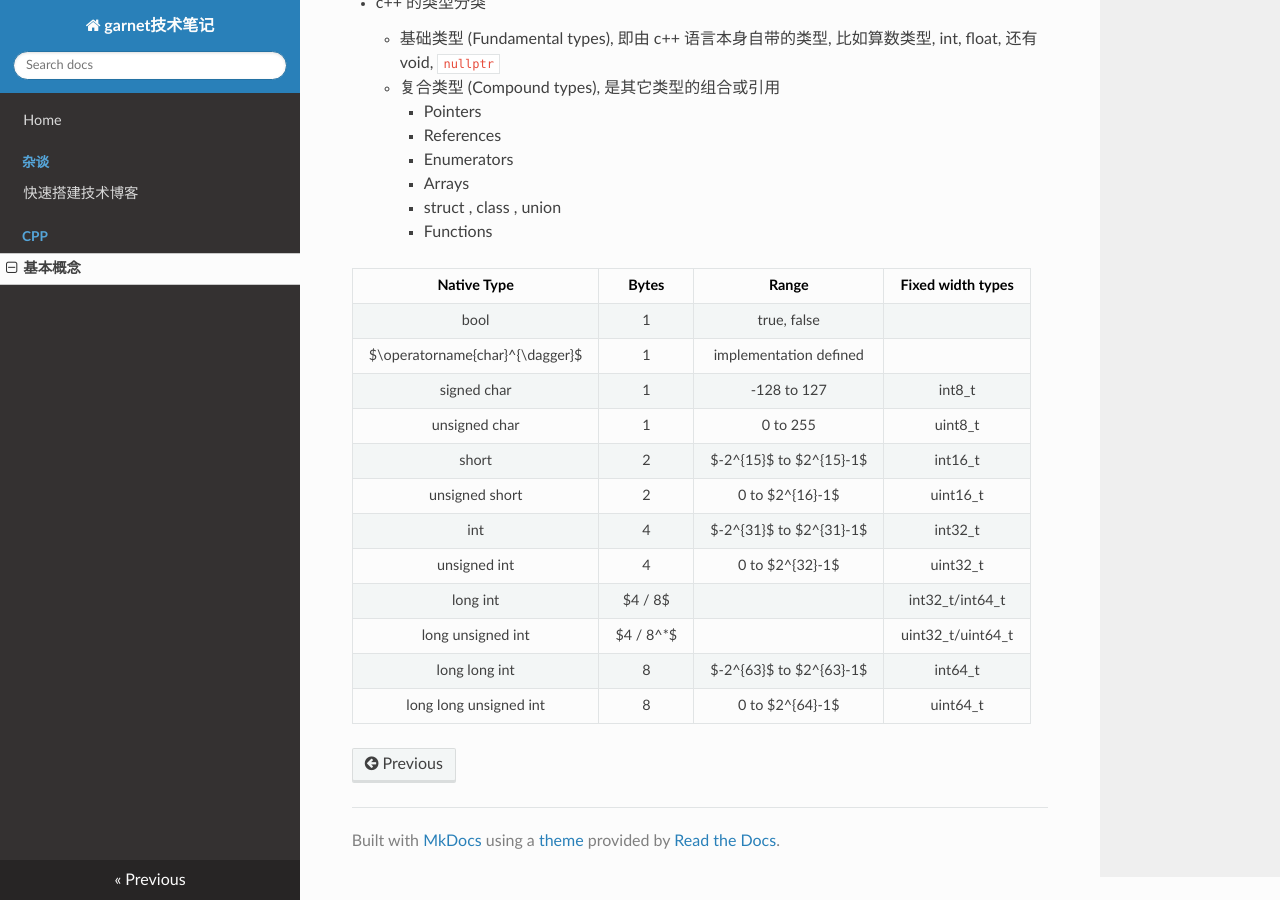
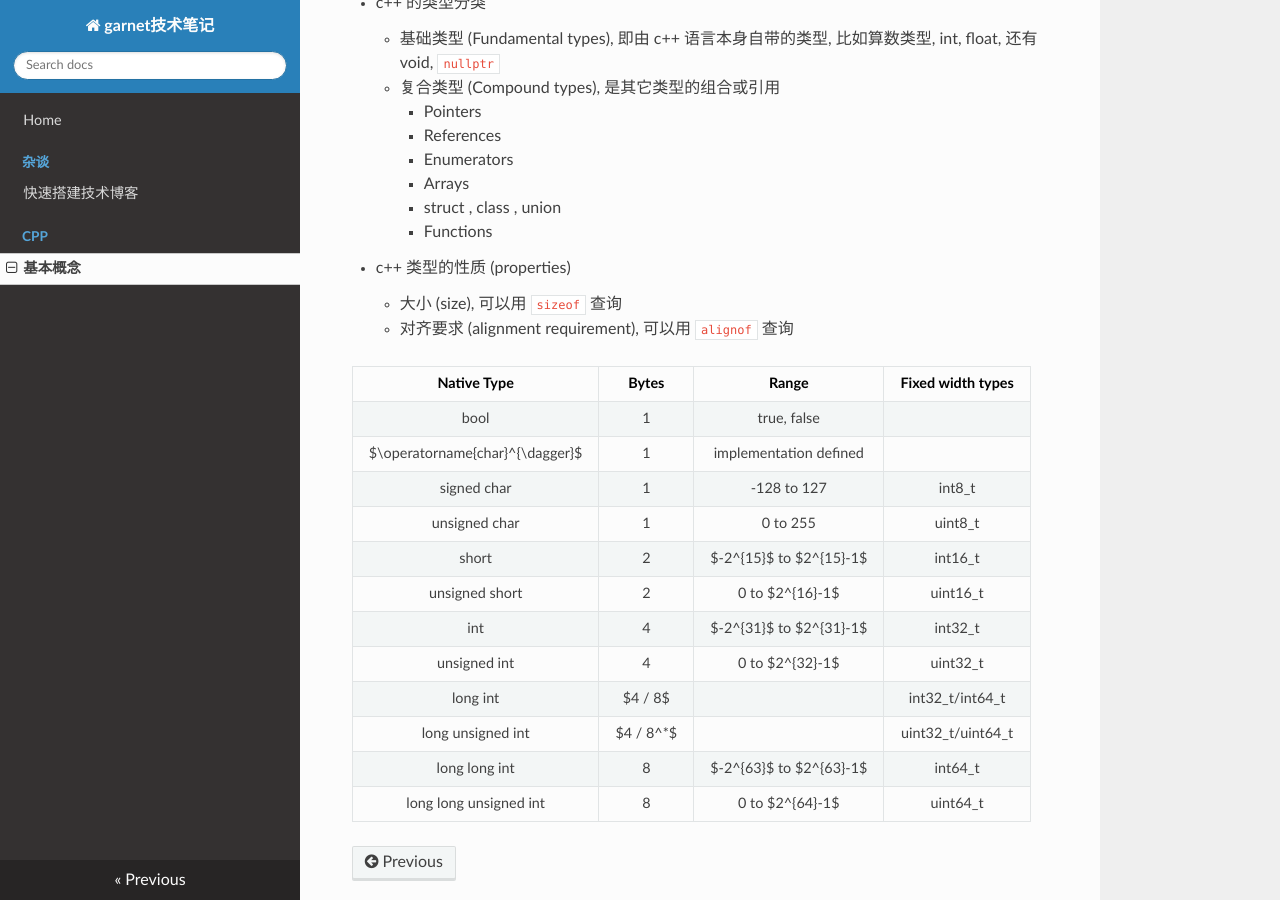
Before and after one commit to ymma98/technotes, an MkDocs documentation site: the page built from docs/cpp/基本概念.md, in a window 1280 px wide and 900 px high, scrolled down 953 px. Built offline with MkDocs 1.6.1, drawn with Linux system fonts in a browser that asks for light colours; nearby versions of some CDN libraries; part of the change alters nothing that is shown.

Commit message:
docs/cpp/基本概念.md updated from https://stackedit.cn/

```diff
--- a/docs/cpp/基本概念.md
+++ b/docs/cpp/基本概念.md
@@ -38,6 +38,10 @@ g++ -std=c++26 <program.cpp> -o program
 		* struct , class , union
 		* Functions
 
+* c++ 类型的性质 (properties)
+	* 大小 (size), 可以用 `sizeof` 查询
+	* 对齐要求 (alignment requirement), 可以用 `alignof` 查询
+
 | Native Type | Bytes | Range | Fixed width types <br> <cstdint> |
 | :---: | :---: | :---: | :---: |
 | bool | 1 | true, false |  |
@@ -54,7 +58,7 @@ g++ -std=c++26 <program.cpp> -o program
 | long long unsigned int | 8 | 0 to $2^{64}-1$ | uint64_t |
 
 <!--stackedit_data:
-eyJoaXN0b3J5IjpbLTExODg0ODIyMTIsMTk1OTkzMjI0NywtMj
-MwNTk0ODksMTM2OTc1NTYsLTg2NjIzMzYxMyw0NTY5MTkxODcs
-MTQ3NDAyNjAyN119
+eyJoaXN0b3J5IjpbLTIxMzI4MTc3NDEsLTExODg0ODIyMTIsMT
+k1OTkzMjI0NywtMjMwNTk0ODksMTM2OTc1NTYsLTg2NjIzMzYx
+Myw0NTY5MTkxODcsMTQ3NDAyNjAyN119
 -->
```
